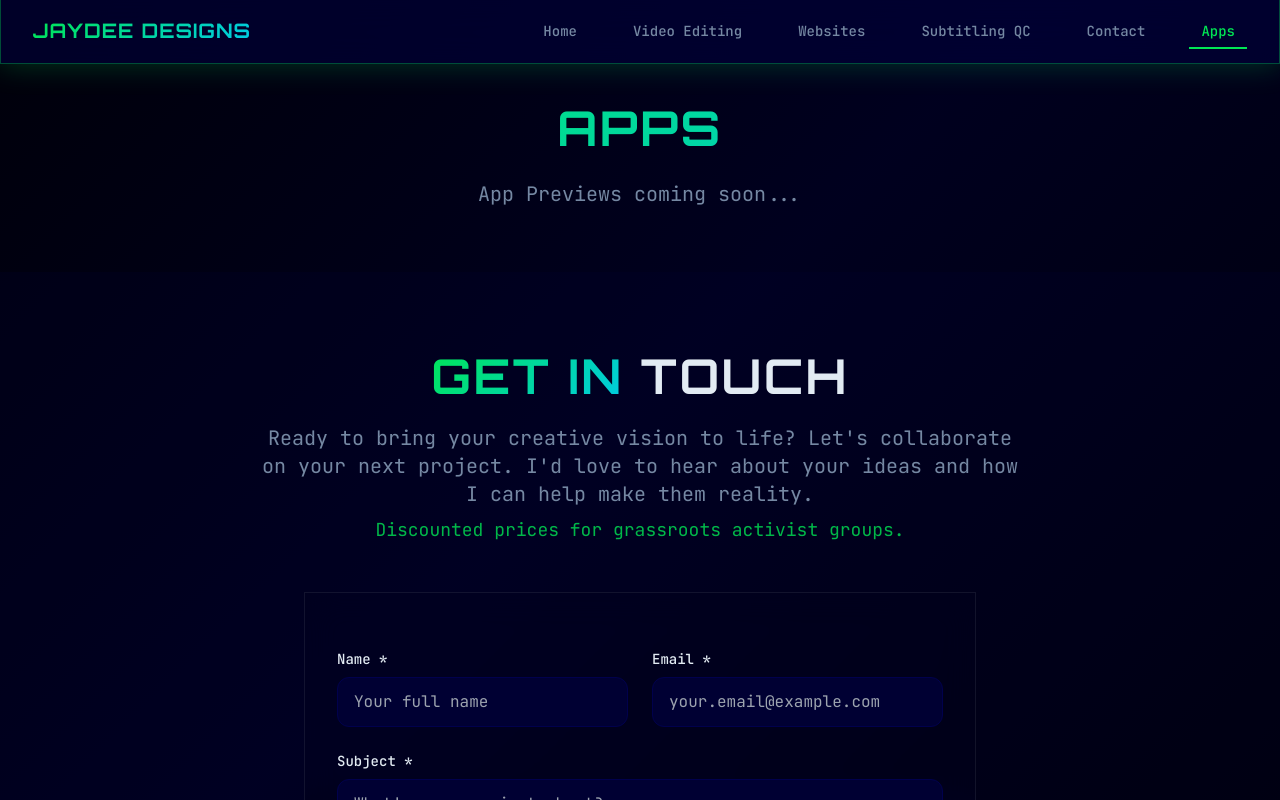
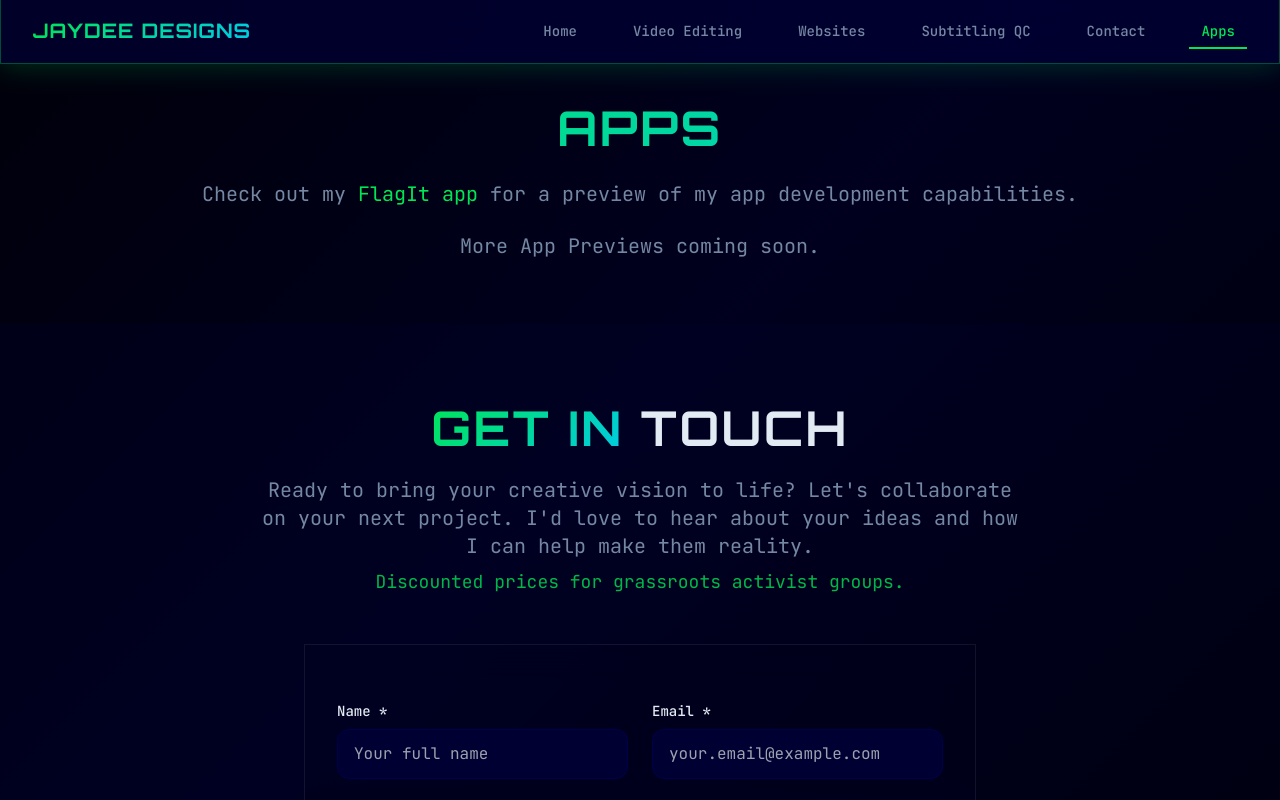
Before and after one commit to jaydeesquared/jaydee-designs, a React (Vite) app: page /apps in a window 1280 px wide. Shown: the top 800 px of the page. Built offline with nearby package versions, Linux system fonts and the light colour scheme.

Commit message:
Add FlagIt app link to AppsSection

```diff
--- a/src/components/AppsSection.tsx
+++ b/src/components/AppsSection.tsx
@@ -7,7 +7,8 @@ const AppsSection = () => {
             Apps
           </h2>
           <div className="text-xl text-muted-foreground max-w-4xl mx-auto space-y-6">
-            <p>App Previews coming soon...</p>
+           <p>Check out my <a href="https://jaydeedesigns.co.uk/FlagIt" target="_blank" rel="noopener noreferrer" className="text-primary hover:underline">FlagIt app</a> for a preview of my app development capabilities.</p>
+            <p>More App Previews coming soon.</p>
           </div>
         </div>
       </div>
```
